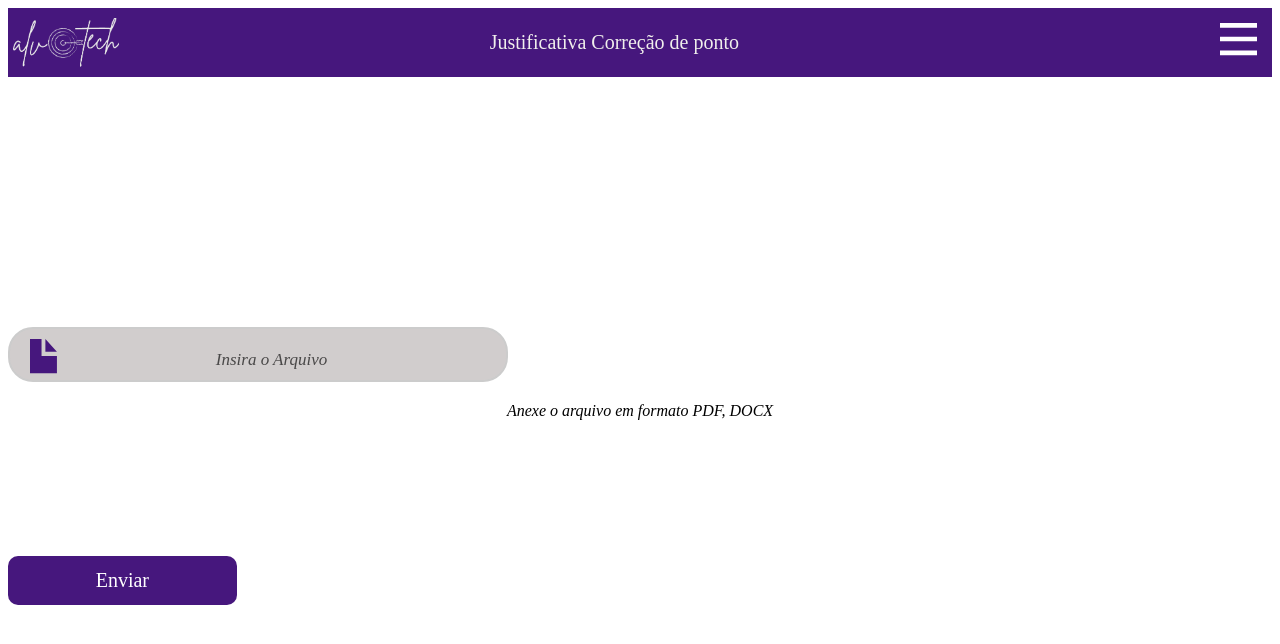
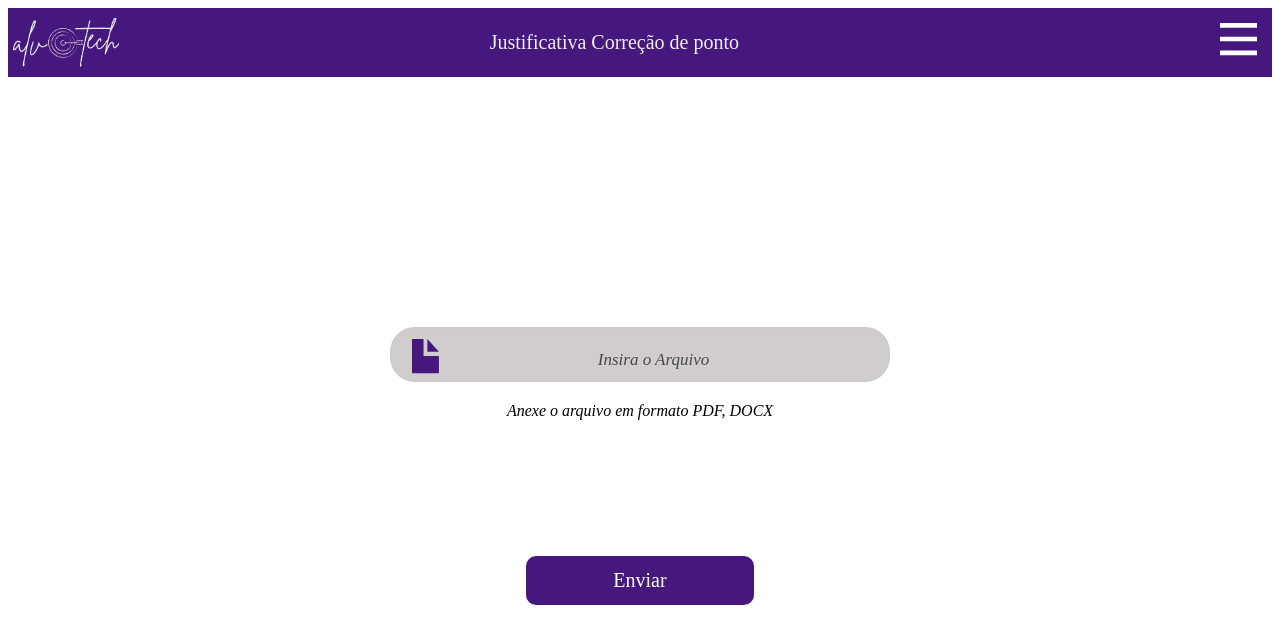
Before and after one commit to Rebeca-Alves/Alvotech, a React (Vite) app: page /edicaoponto in a window 1280 px wide. Shown: the top 644 px of the page. Built offline with nearby package versions, Linux system fonts and the light colour scheme; no server answers.

Commit message:
precisava sim

```diff
--- a/src/pages/EditPoint/index.tsx
+++ b/src/pages/EditPoint/index.tsx
@@ -16,7 +16,9 @@ const MapComponent: React.FC = () => {
   const [menuActive, setMenuActive] = useState(false);
 
   return (
-    <>
+    <div id="map-container"
+    style={{ height: "100vh", width: "100%", background: "#FFFFFF", textAlign: 'center' }}>
+
       <Menu handleMenu={setMenuActive} visible={menuActive} />
       <Header
               handleMenu={setMenuActive}
@@ -46,7 +48,7 @@ const MapComponent: React.FC = () => {
       <Description>Anexe o arquivo em formato PDF, DOCX</Description>
 
       <Link to="/confirmacaoajuste"><ButtonSend>Enviar</ButtonSend></Link>
-    </>
+    </div>
   );
 };
 
```
